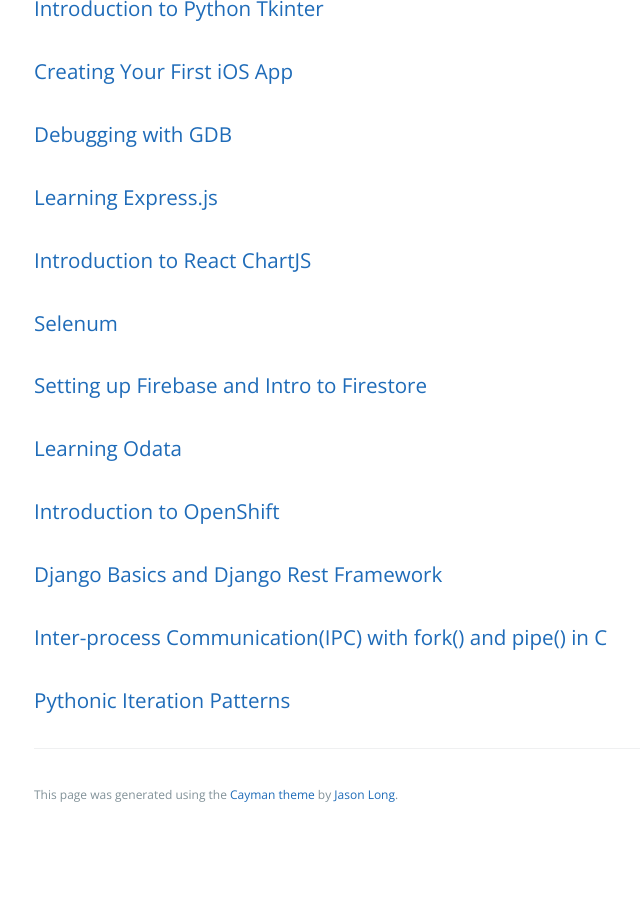
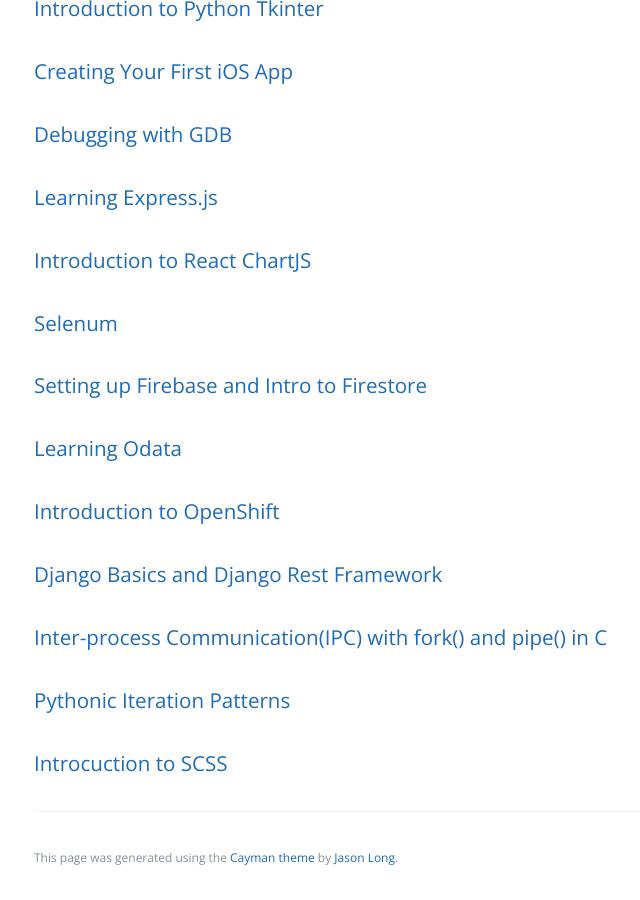
Before and after one commit to learning-software-engineering/learning-software-engineering.github.io, a Jekyll site: the page built from Topics/Tech_Stacks.md, in a window 1280 px wide and 900 px high, scrolled down 2806 px. Shown: the whole window, without its empty margins (190-830 px from the left). Built offline with Jekyll 4.4.1, drawn with Linux system fonts in a browser that asks for light colours; our own code applies the rules of GitHub Pages for plain Markdown files; before the commit the page ends 3643 px from its top, so only the background shows below that.

Commit message:
Added page to tech_stacks

```diff
--- a/Topics/Tech_Stacks.md
+++ b/Topics/Tech_Stacks.md
@@ -50,3 +50,4 @@
 ### [Django Basics and Django Rest Framework](./Tech_Stacks/Django_Rest.md)
 ### [Inter-process Communication(IPC) with fork() and pipe() in C](./Tech_Stacks/Fork_and_Pipe.md)
 ### [Pythonic Iteration Patterns](./Tech_Stacks/Pythonic-Iteration-Patterns.md)
+### [Introcuction to SCSS](./Tech_Stacks/SCSS.md)
```
